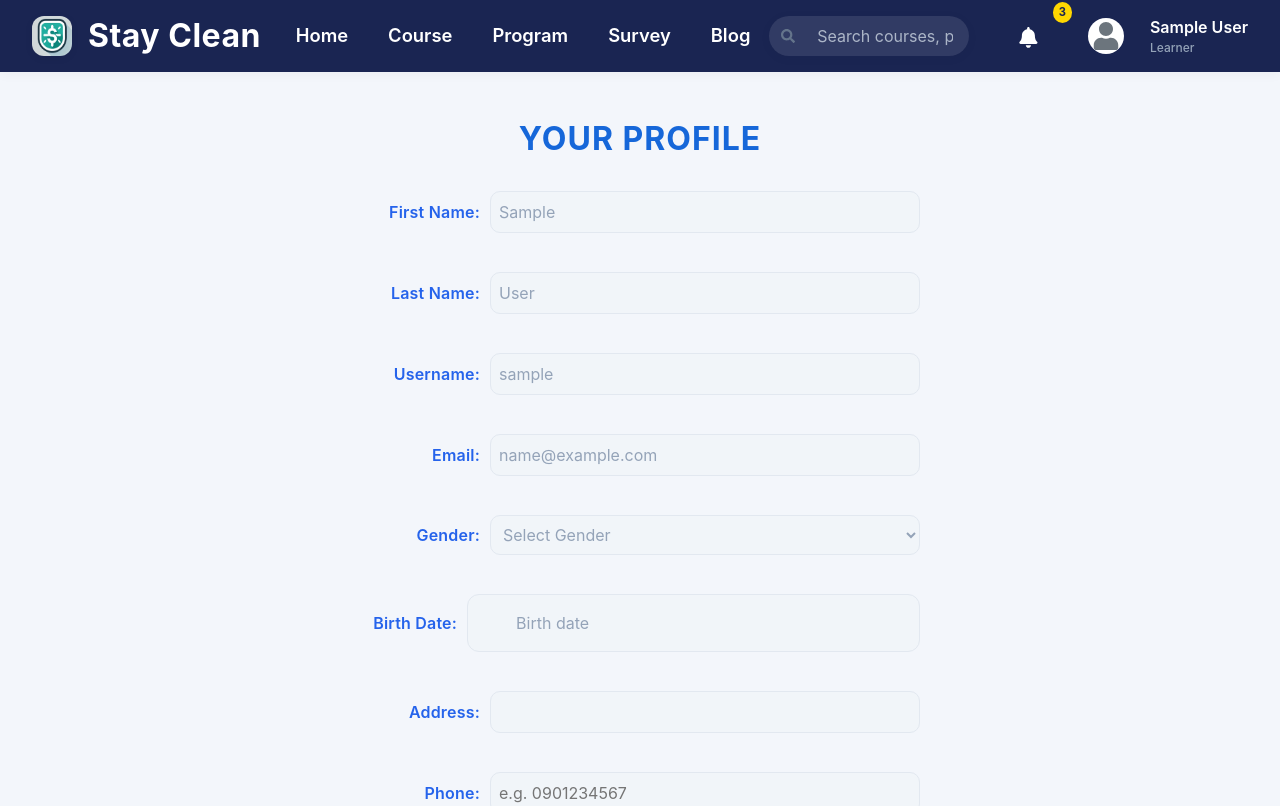
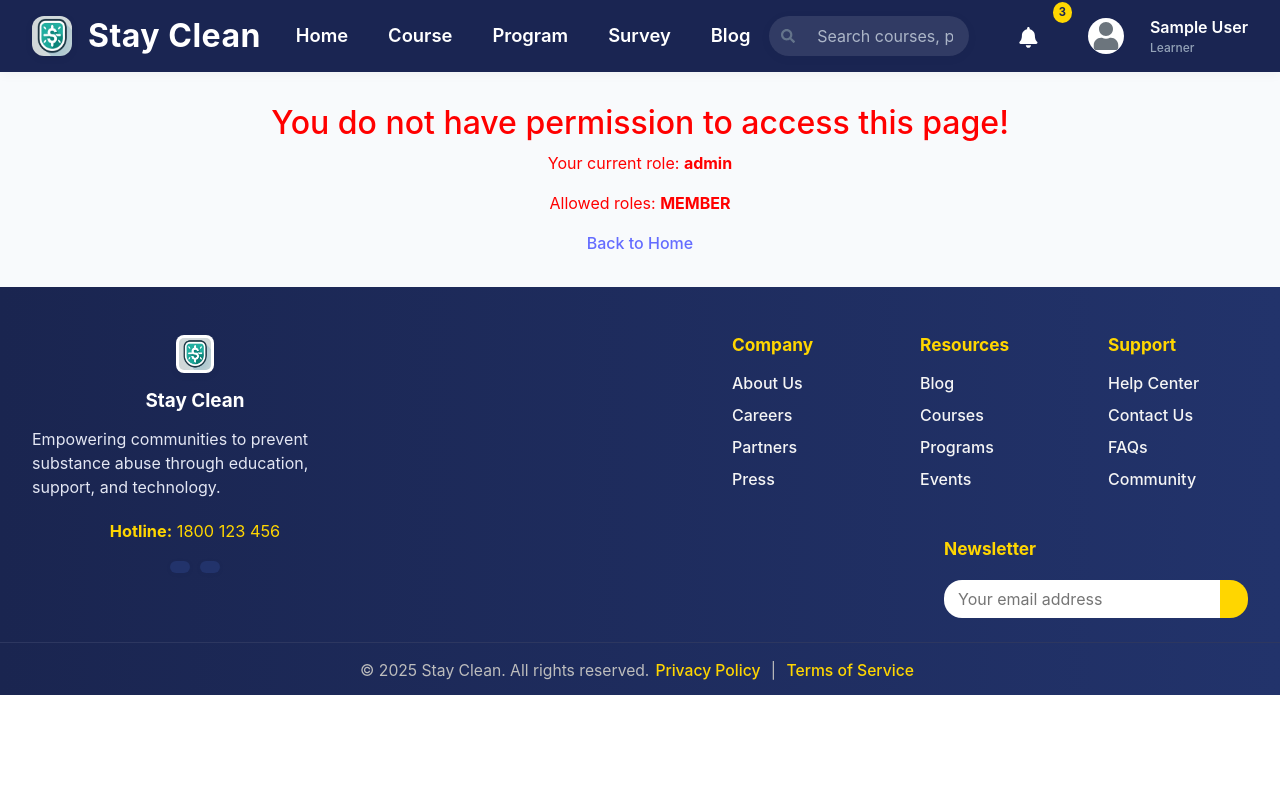
Before and after one commit to be-better-now/StayCleanSystem, a React (Vite) app in the folder front-end/: page /view-profile in a window 1280 px wide. Shown: the top 806 px of the page. Built offline with nearby package versions, Linux system fonts and the light colour scheme; sample sign-in values are in the browser's storage; the HTML template or start-up script is replaced by a standard one.

Commit message:
update login

```diff
--- a/front-end/src/App.jsx
+++ b/front-end/src/App.jsx
@@ -34,14 +34,22 @@ function AppContent() {
                     <Route path="/login" element={<LoginPage />} />
                     <Route path="/courses" element={<CoursePage />} />
                     <Route path="/about" element={<AboutPage />} />
-                    <Route path="/view-profile" element={<ViewProfilePage />} />
-                    <Route path="/take-survey" element={<SurveyPage />} />
+                    <Route path="/view-profile" element={
+                        <ProtectedRoute allowedRoles={["MEMBER"]}>
+                            <ViewProfilePage />
+                        </ProtectedRoute>
+                    } />
+                    <Route path="/take-survey" element={
+                        <ProtectedRoute allowedRoles={["MEMBER"]}>
+                            <SurveyPage />
+                        </ProtectedRoute>
+                    } />
                     <Route path="/view-course/:id" element={<CourseDetail />} />
 
 
                     {/* Staff Routes with Layout */}
-                    <Route path="/staff" element={
-                        <ProtectedRoute allowedRoles={['Staff', 'Manager', 'Admin']}>
+                    <Route path="/staff/*" element={
+                        <ProtectedRoute allowedRoles={["STAFF", "ADMIN"]}>
                             <StaffLayout />
                         </ProtectedRoute>
                     }>
--- a/front-end/src/components/ProtectedRoute.jsx
+++ b/front-end/src/components/ProtectedRoute.jsx
@@ -1,18 +1,34 @@
 import React from 'react';
 import { Navigate } from 'react-router-dom';
-import { ROLES } from '../utils/roles';
 
 const ProtectedRoute = ({ children, allowedRoles = [] }) => {
-  // Normal authentication check
   const token = localStorage.getItem('token');
   const user = JSON.parse(localStorage.getItem('user') || '{}');
 
-  if (!token || !user.userName) {
+  // Debug logs
+  console.log('ProtectedRoute loaded');
+  console.log('user:', user);
+  console.log('user.role:', user.role);
+  console.log('allowedRoles:', allowedRoles);
+
+  if (!token || !user.role) {
+    console.warn('No token or user.role found, redirecting to /login');
     return <Navigate to="/login" replace />;
   }
 
-  if (allowedRoles.length > 0 && !allowedRoles.includes(user.role)) {
-    return <Navigate to="/" replace />;
+  if (
+    allowedRoles.length > 0 &&
+    !allowedRoles.map(r => r.toLowerCase()).includes((user.role || '').toLowerCase())
+  ) {
+    console.warn(`Role '${user.role}' is not allowed. Allowed roles:`, allowedRoles);
+    return (
+      <div style={{padding: 32, textAlign: 'center', color: 'red'}}>
+        <h2>You do not have permission to access this page!</h2>
+        <p>Your current role: <b>{user.role}</b></p>
+        <p>Allowed roles: <b>{allowedRoles.join(', ')}</b></p>
+        <a href="/">Back to Home</a>
+      </div>
+    );
   }
 
   return children;
--- a/front-end/src/pages/HomePage.css
+++ b/front-end/src/pages/HomePage.css
@@ -132,6 +132,14 @@
 .btn-hero-main:hover {
   transform: translateY(-2px);
   box-shadow: 0 8px 30px rgba(59, 130, 246, 0.4);
+}
+
+.btn-hero-main:active,
+.btn-hero-main:focus {
+  color: #fff !important;
+  opacity: 1 !important;
+  background: linear-gradient(135deg, #2563eb 0%, #1d4ed8 100%);
+  outline: none;
 }
 
 .btn-hero-outline {
--- a/front-end/src/pages/LoginPage.jsx
+++ b/front-end/src/pages/LoginPage.jsx
@@ -1,6 +1,6 @@
 import React, { useState } from "react";
 import { useNavigate, Link } from "react-router-dom";
-import { FaEye, FaEyeSlash, FaUser, FaLock, FaGoogle, FaFacebook } from "react-icons/fa";
+import { FaEye, FaEyeSlash, FaUser, FaLock, FaGoogle } from "react-icons/fa";
 import "./Login.css";
 import StayCleanLogo from '../assets/Screenshot 2025-06-30 014942.png';
 
@@ -28,11 +28,23 @@ function LoginPage() {
 
       if (response.ok) {
         const data = await response.json();
-        setMessage(data.message);
+        setMessage("✅ " + data.message);
+
         if (data.success === true) {
           localStorage.setItem("token", data.token);
           localStorage.setItem("user", JSON.stringify(data.user));
-          navigate("/");
+
+          // Lấy role và chuyển hướng
+          const userRole = (data.role || '').toUpperCase();
+          console.log("LoginPage userRole:", userRole);
+
+          if (userRole === " STAFF ") {
+            navigate("/staff");
+          } else if (userRole === "ADMIN") {
+            navigate("/admin");
+          } else {
+            navigate("/");
+          }
         }
       } else {
         const errorText = await response.text();
```
